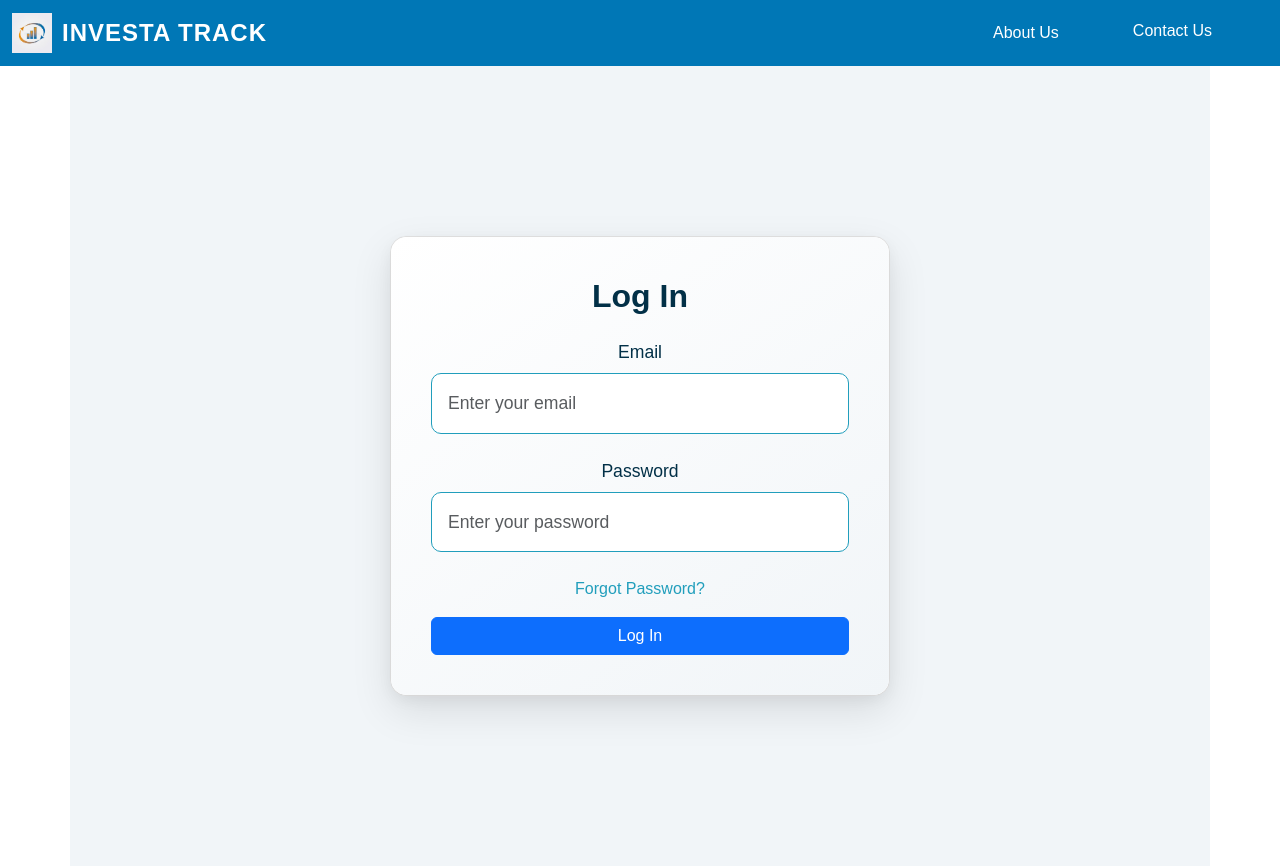
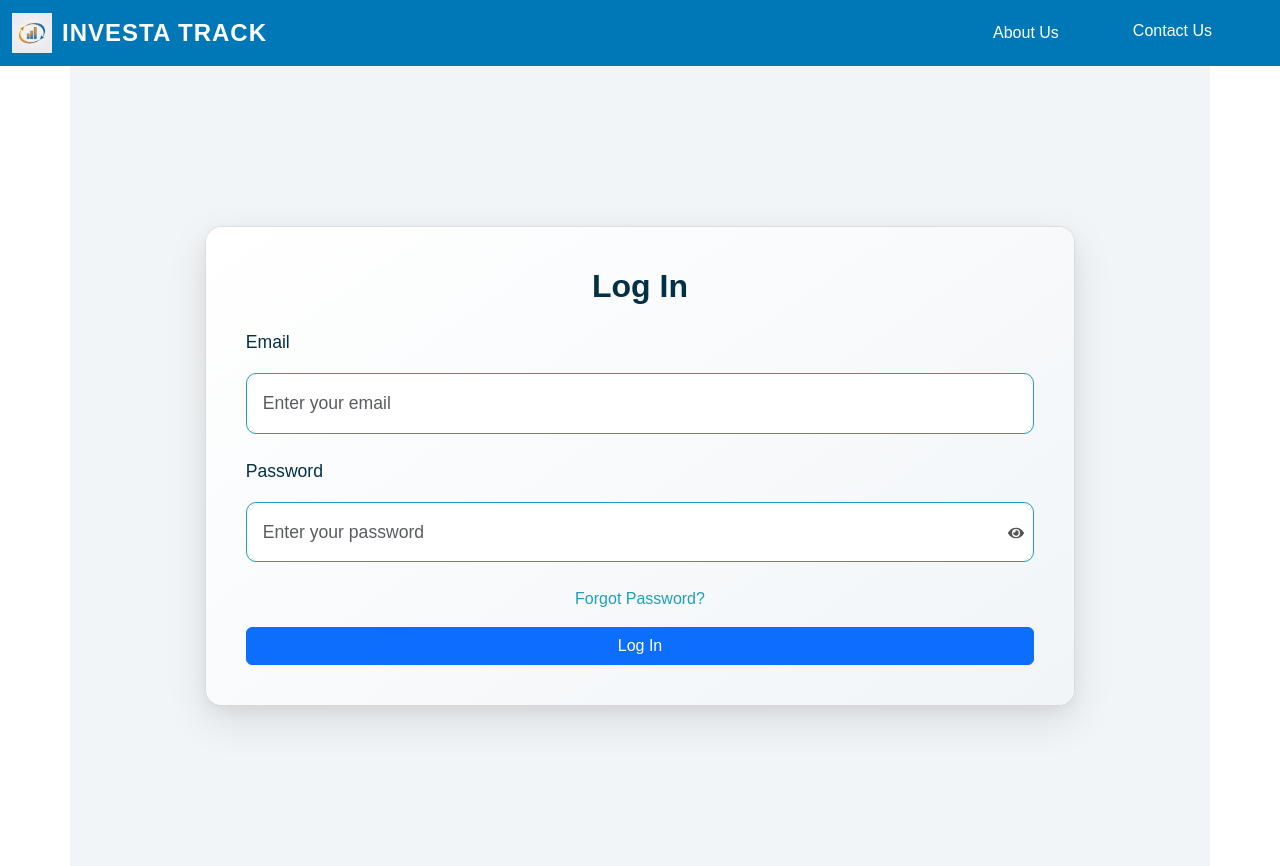
Before and after one commit to abdiqafar-ai/Asset-inventory-Management--projects, a React (Create React App) app in the folder frontend/: page /login in a window 1280 px wide. Built offline with nearby package versions, Linux system fonts and the light colour scheme.

Commit message:
updated the login component with reverse toggle icons

```diff
--- a/frontend/src/components/Login.css
+++ b/frontend/src/components/Login.css
@@ -13,8 +13,8 @@
     border-radius: 16px; /* More rounded corners */
     box-shadow: 0px 15px 40px rgba(0, 0, 0, 0.1); /* Larger shadow for depth */
     padding: 40px;
-    width: 100%;
-    max-width: 500px; /* Wider form container */
+    width: 78%;
+    max-width: 700; /* Wider form container */
     text-align: center;
     position: relative;
     z-index: 1;
@@ -45,13 +45,15 @@
 
   .form-group {
     margin-bottom: 25px; /* Increased space between input fields */
+
   }
 
   .form-group label {
     display: block;
     font-size: 1.1rem;
     color: #023047; /* Dark blue */
-    margin-bottom: 8px;
+    margin-bottom: 18px;
+    text-align: left;
   }
 
   .form-group input {
--- a/frontend/src/components/Login.js
+++ b/frontend/src/components/Login.js
@@ -1,4 +1,5 @@
 import React, { useState } from "react";
+import { FaEye, FaEyeSlash } from "react-icons/fa";
 import { useDispatch } from "react-redux";
 import { useNavigate } from "react-router-dom";
 import { login } from "../actions/authActions";
@@ -9,6 +10,8 @@ import "./Login.css";
 const Login = () => {
   const [email, setEmail] = useState("");
   const [password, setPassword] = useState("");
+  // Set showPassword to true so the password is visible by default.
+  const [showPassword, setShowPassword] = useState(true);
   const [error, setError] = useState("");
   const [validated, setValidated] = useState(false);
   const dispatch = useDispatch();
@@ -77,13 +80,28 @@ const Login = () => {
 
           <Form.Group controlId="formPassword" className="form-group mb-4">
             <Form.Label>Password</Form.Label>
+            <div style={{ position: "relative" }}>
               <Form.Control
-              type="password"
+                type={showPassword ? "text" : "password"}
                 placeholder="Enter your password"
                 value={password}
                 onChange={(e) => setPassword(e.target.value)}
                 required
               />
+              <span
+                onClick={() => setShowPassword(!showPassword)}
+                style={{
+                  position: "absolute",
+                  right: "10px",
+                  top: "50%",
+                  transform: "translateY(-50%)",
+                  cursor: "pointer",
+                  color: "#555",
+                }}
+              >
+                {showPassword ? <FaEye /> : <FaEyeSlash />}
+              </span>
+            </div>
             <Form.Control.Feedback type="invalid">
               Password is required.
             </Form.Control.Feedback>
```
Also changed, not shown: 2 other files (tests, documents, lock files or other folders). Lines whose indentation alone changed are shown as unchanged.
